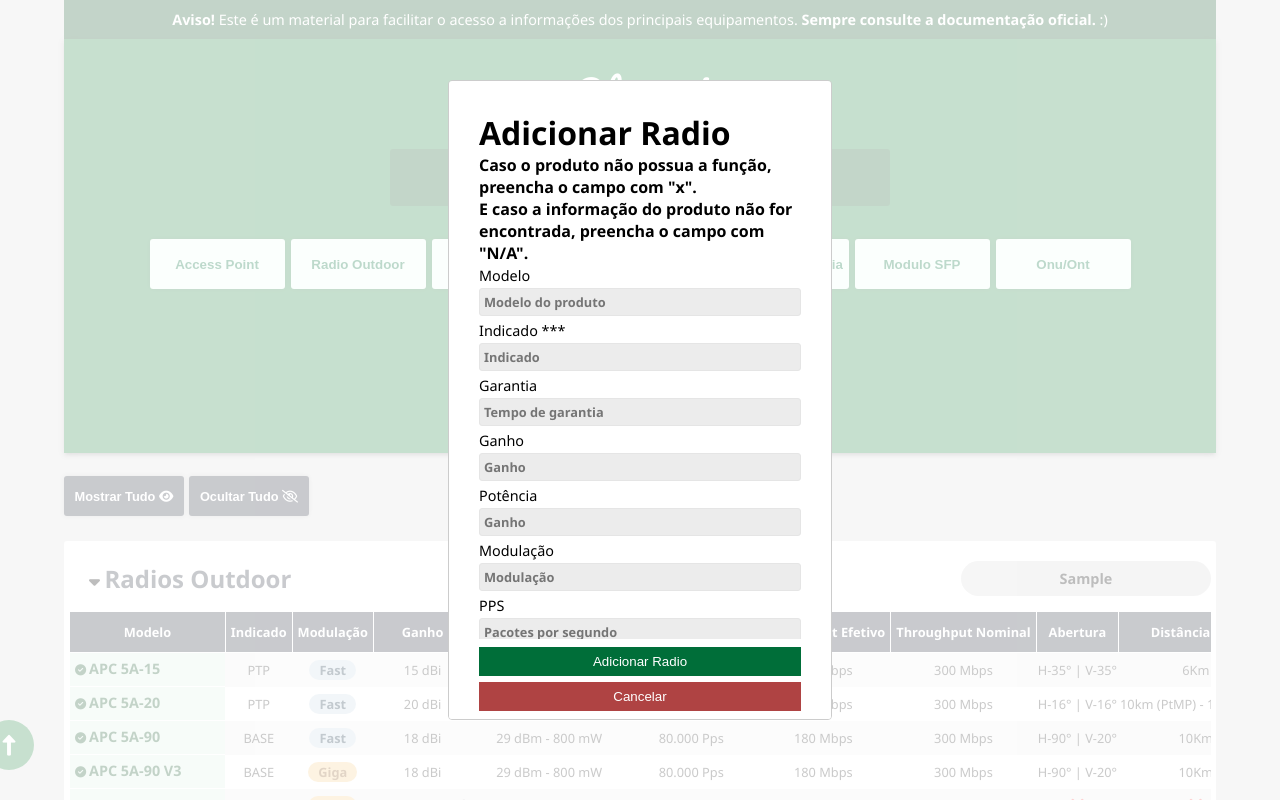
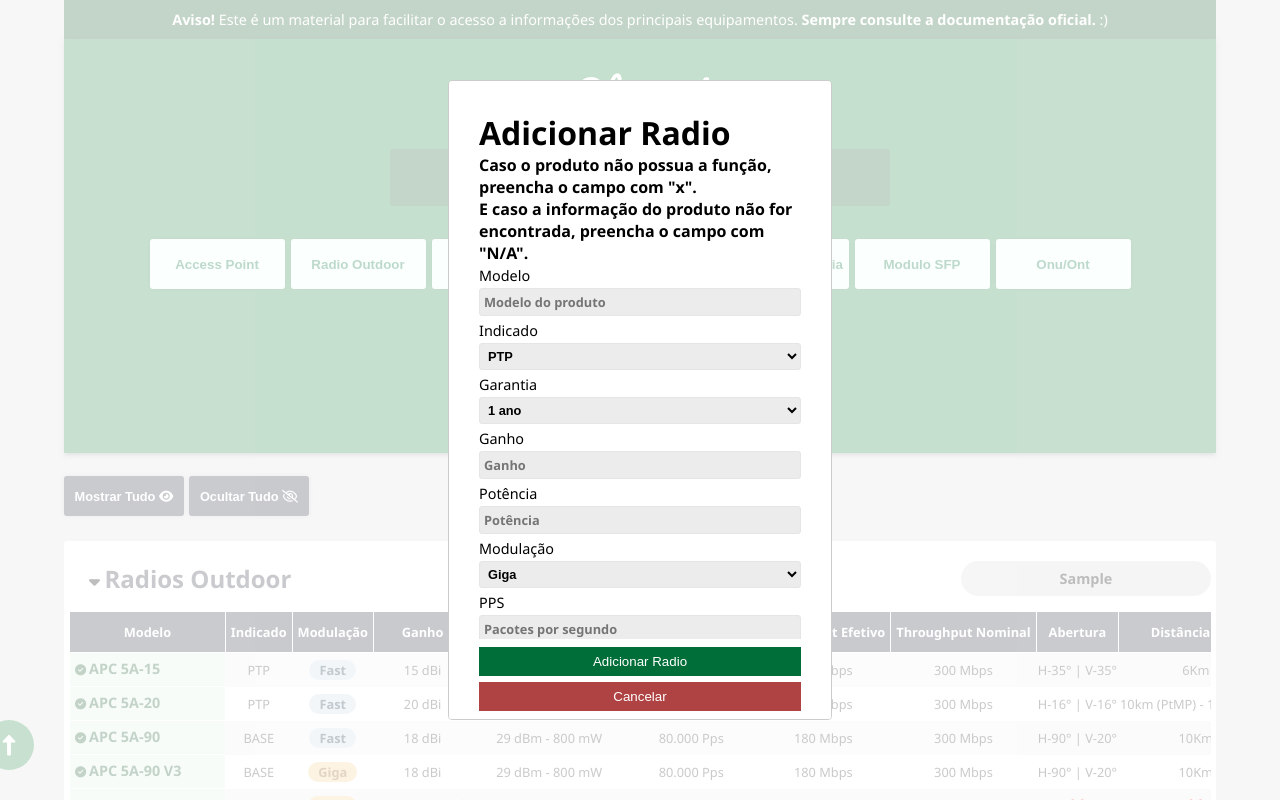
Before and after one commit to felipegcoutinho/olimpo, a React (Vite) app: page / in a window 1280 px wide. Both pictures are taken after typing "Sample" into the empty fields and a click on the button "Adicionar Radio Outdoor". Shown: the top 800 px of the page. Built offline with nearby package versions, Linux system fonts and the light colour scheme; data requests are answered from the project's data file.

Commit message:
update form radios

```diff
--- a/src/Components/RadioModal.jsx
+++ b/src/Components/RadioModal.jsx
@@ -5,7 +5,7 @@ import Modal from "react-modal";
 import style from "/src/App.module.css";
 
 function RadioModal() {
-  const {addProduto, RadiosOutdoor, updateProduct, updatedProduct, setUpdatedProduct, modalIsOpen, closeModal} = useContext(RadioContext);
+  const {addProduto, updateProduct, updatedProduct, setUpdatedProduct, modalIsOpen, closeModal} = useContext(RadioContext);
 
   return (
     <Modal isOpen={modalIsOpen} onRequestClose={closeModal} className={style.modal} overlayClassName={style.modal_overlay}>
@@ -21,20 +21,29 @@ function RadioModal() {
             value={updatedProduct.modelo}
             onChange={(e) => setUpdatedProduct({...updatedProduct, modelo: e.target.value})}
           />
-          <label>Indicado ***</label>
-          <input
-            type="text"
+          <label>Indicado</label>
+          <select
             placeholder="Indicado"
             value={updatedProduct.indicado}
-            onChange={(e) => setUpdatedProduct({...updatedProduct, indicado: e.target.value})}
-          />
+            onChange={(e) => setUpdatedProduct({...updatedProduct, indicado: e.target.value})}>
+            <option value="PTP">PTP</option>
+            <option value="BASE">BASE</option>
+            <option value="BASE/PTP">BASE/PTP</option>
+          </select>
+
           <label>Garantia</label>
-          <input
+          <select
             type="text"
-            placeholder="Tempo de garantia"
+            placeholder="Status do suporte"
             value={updatedProduct.garantia}
-            onChange={(e) => setUpdatedProduct({...updatedProduct, garantia: e.target.value})}
-          />
+            onChange={(e) => setUpdatedProduct({...updatedProduct, garantia: e.target.value})}>
+            <option value="1 ano">1 ano</option>
+            <option value="2 anos">2 anos</option>
+            <option value="3 anos">3 anos</option>
+            <option value="4 anos">4 anos</option>
+            <option value="5 anos">5 anos</option>
+          </select>
+
           <label>Ganho</label>
           <input
             type="text"
@@ -46,18 +55,20 @@ function RadioModal() {
           <label>Potência</label>
           <input
             type="text"
-            placeholder="Ganho"
+            placeholder="Potência"
             value={updatedProduct.potencia}
             onChange={(e) => setUpdatedProduct({...updatedProduct, potencia: e.target.value})}
           />
 
           <label>Modulação</label>
-          <input
+          <select
             type="text"
             placeholder="Modulação"
             value={updatedProduct.modulação}
-            onChange={(e) => setUpdatedProduct({...updatedProduct, modulação: e.target.value})}
-          />
+            onChange={(e) => setUpdatedProduct({...updatedProduct, modulação: e.target.value})}>
+            <option value="Giga">Giga</option>
+            <option value="Fast">Fast</option>
+          </select>
 
           <label>PPS</label>
           <input
@@ -99,6 +110,64 @@ function RadioModal() {
             onChange={(e) => setUpdatedProduct({...updatedProduct, distancia: e.target.value})}
           />
 
+          <label>Alimentaçao</label>
+          <input
+            type="text"
+            placeholder="Alimentação"
+            value={updatedProduct.alimentaçao}
+            onChange={(e) => setUpdatedProduct({...updatedProduct, alimentaçao: e.target.value})}
+          />
+
+          <label>Wireless</label>
+          <input
+            type="text"
+            placeholder="Wireless"
+            value={updatedProduct.wireless}
+            onChange={(e) => setUpdatedProduct({...updatedProduct, wireless: e.target.value})}
+          />
+
+          <label>Status do suporte</label>
+          <select
+            type="text"
+            placeholder="Status do suporte"
+            value={updatedProduct.status}
+            onChange={(e) => setUpdatedProduct({...updatedProduct, status: e.target.value})}>
+            <option value="Suporte">Suporte</option>
+            <option value="Phaseout">Phaseout</option>
+          </select>
+
+          <label>Link da Página</label>
+          <input
+            type="text"
+            placeholder="Link da Página"
+            value={updatedProduct.pagina}
+            onChange={(e) => setUpdatedProduct({...updatedProduct, pagina: e.target.value})}
+          />
+
+          <label>Link do Datasheet</label>
+          <input
+            type="text"
+            placeholder="Link do Datasheet"
+            value={updatedProduct.datasheet}
+            onChange={(e) => setUpdatedProduct({...updatedProduct, datasheet: e.target.value})}
+          />
+
+          <label>Link do Guia</label>
+          <input
+            type="text"
+            placeholder="Link do Guia"
+            value={updatedProduct.guia}
+            onChange={(e) => setUpdatedProduct({...updatedProduct, guia: e.target.value})}
+          />
+
+          <label>Link do Manual</label>
+          <input
+            type="text"
+            placeholder="Link do Manual"
+            value={updatedProduct.manual}
+            onChange={(e) => setUpdatedProduct({...updatedProduct, manual: e.target.value})}
+          />
+
           <div className={style.btnModalActions}>
             <button type="submit" className={style.btn_addUpd}>
               {updatedProduct.id ? "Atualizar Radio" : "Adicionar Radio"}
```
